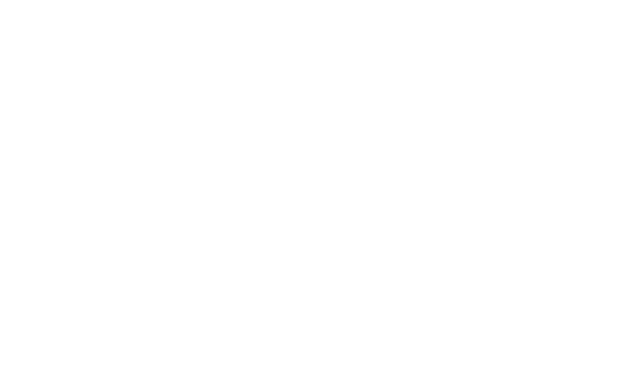
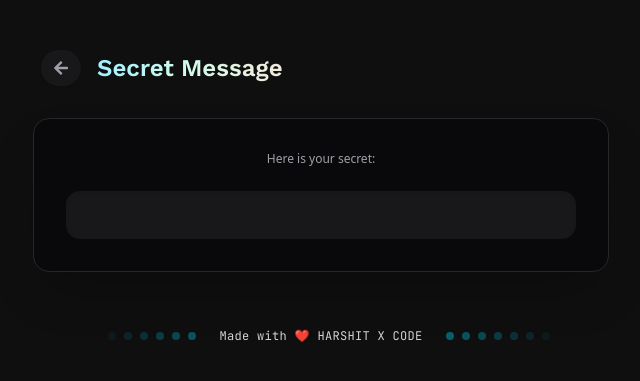
Before and after one commit to Harshit-Parmar555/Privex, a React (Vite) app: page /secret/1 in a window 1280 px wide. Before the commit this address had no page. Shown: the part 203-584 px from the top of the page, without its empty margins (319-959 px from the left). Built offline with nearby package versions, Linux system fonts and the light colour scheme; no server answers.

Commit message:
feat: add ReadSecret page and integrate route in App.jsx

```diff
--- a/src/App.jsx
+++ b/src/App.jsx
@@ -4,6 +4,7 @@
 // pages import
 import Home from "./pages/Home";
 import Success from "./pages/Success";
+import ReadSecret from "./pages/ReadSecret";
 
 // toaster import
 import { Toaster } from "react-hot-toast";
@@ -38,7 +39,8 @@
       />
       <Routes>
         <Route path="/" element={<Home />} />
-        <Route path="/success/:id" element={<Success/>}/>
+        <Route path="/success" element={<Success />} />
+        <Route path="/secret/:uuid" element={<ReadSecret />} />
       </Routes>
     </BrowserRouter>
   );
--- /dev/null
+++ b/src/pages/ReadSecret.jsx
@@ -0,0 +1,90 @@
+import React from "react";
+import { useParams, useNavigate } from "react-router-dom";
+import { Button } from "@/components/ui/button";
+import { FaArrowLeft } from "react-icons/fa";
+
+import { useSecretStore } from "@/store/useSecretStore";
+
+// Example: You will fetch the secret using the uuid param in a real app
+// For now, we'll use a placeholder
+const ReadSecret = () => {
+  const { uuid } = useParams();
+  const navigate = useNavigate();
+
+  const { fetchingSecret, secretData, watchSecret, resetSecret } =
+    useSecretStore();
+
+  // TODO: Fetch the secret using uuid from backend
+  // const [secret, setSecret] = useState("");
+  // useEffect(() => { fetchSecret(uuid).then(setSecret); }, [uuid]);
+  React.useEffect(() => {
+    if (uuid) watchSecret(uuid);
+    return () => {
+      resetSecret();
+    };
+  }, [uuid, watchSecret, resetSecret]);
+
+  return (
+    <div className="w-full min-h-screen bg-[#0f0f10] flex items-center justify-center font-sans">
+      <div className="w-full max-w-xl flex flex-col gap-6">
+        {/* Header */}
+        <header className="px-2 mb-2 flex items-center gap-2">
+          <Button
+            className="rounded-full p-2 bg-[#18181b] text-zinc-400 hover:bg-zinc-900"
+            onClick={() => navigate("/")}
+            aria-label="Back"
+          >
+            <FaArrowLeft />
+          </Button>
+          <h2 className="font-[Work_sans] text-2xl font-semibold bg-gradient-to-r from-[#a0f0ff] via-[#d3fbe8] to-[#f2eada] text-transparent bg-clip-text ml-2">
+            Secret Message
+          </h2>
+        </header>
+
+        {/* Secret Display Card */}
+        <section className="w-full bg-zinc-950 rounded-2xl border border-zinc-800 flex flex-col items-center gap-7 p-8 shadow-2xl">
+          <div className="w-full flex flex-col items-center gap-4">
+            <span className="text-zinc-400 text-xs mb-2">
+              Here is your secret:
+            </span>
+            <div className="w-full bg-[#18181b] text-zinc-200 px-6 py-6 rounded-xl border-none font-[Inter] text-xs text-center break-words shadow-inner">
+              {secretData}
+            </div>
+          </div>
+        </section>
+
+        {/* Footer Dots & Signature */}
+        <footer className="flex items-center justify-center w-full mt-8">
+          {/* Left dots */}
+          <div className="flex gap-2 opacity-40">
+            {[...Array(7)].map((_, i) => (
+              <span
+                key={`left-dot-${i}`}
+                className="w-2 h-2 rounded-full bg-cyan-400"
+                style={{ opacity: i / 7 }}
+              />
+            ))}
+          </div>
+
+          {/* Title */}
+          <h2 className="mx-6 text-xs font-[JetBrains_Mono] text-zinc-300 whitespace-nowrap tracking-wide">
+            Made with <span className="text-pink-400">❤️</span> HARSHIT X CODE
+          </h2>
+
+          {/* Right dots */}
+          <div className="flex gap-2 opacity-40">
+            {[...Array(7)].map((_, i) => (
+              <span
+                key={`right-dot-${i}`}
+                className="w-2 h-2 rounded-full bg-cyan-400"
+                style={{ opacity: (7 - i) / 7 }}
+              />
+            ))}
+          </div>
+        </footer>
+      </div>
+    </div>
+  );
+};
+
+export default ReadSecret;
```
